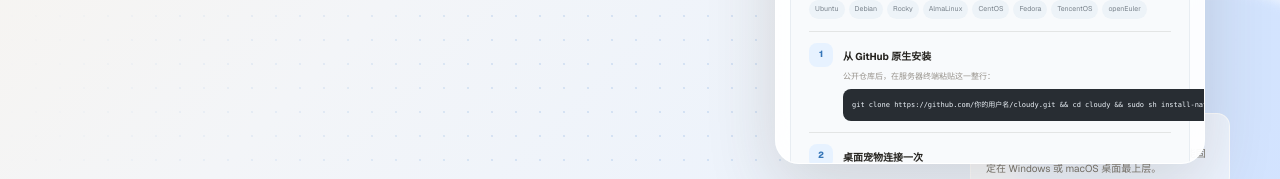
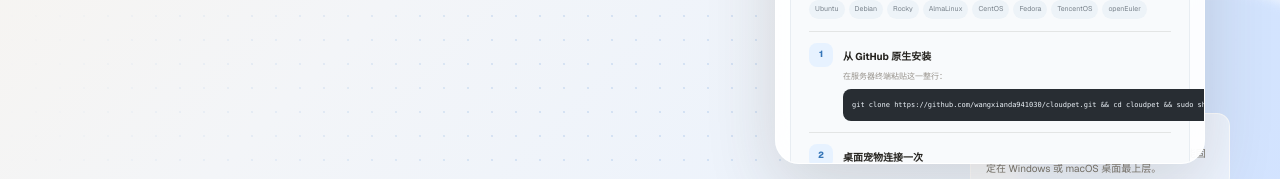
Before and after one commit to wangxianda941030/cloudpet, a Next.js app: page / in a window 1280 px wide. Both pictures are taken after a click on the button "怎么连接服务器". Shown: the part 644-823 px from the top of the page. Built offline with nearby package versions, Linux system fonts and the light colour scheme; no server answers.

Commit message:
fix: use public cloudpet repository in install command

```diff
--- a/app/page.tsx
+++ b/app/page.tsx
@@ -114,7 +114,7 @@ export default function Home() {
           <p className="setup-intro">默认使用原生模式：Python 采集器 + Node Web 服务由 systemd 管理，不需要 Docker。支持 x86_64 与 arm64，也不需要把 SSH、数据库密码或云密钥交给网页。</p>
           <div className="system-tags"><span>Ubuntu</span><span>Debian</span><span>Rocky</span><span>AlmaLinux</span><span>CentOS</span><span>Fedora</span><span>TencentOS</span><span>openEuler</span></div>
           <ol>
-            <li><span>1</span><div><b>从 GitHub 原生安装</b><p>公开仓库后，在服务器终端粘贴这一整行：</p><div className="command"><code>git clone https://github.com/你的用户名/cloudy.git && cd cloudy && sudo sh install-native.sh</code><button onClick={() => copy("install", "git clone https://github.com/你的用户名/cloudy.git && cd cloudy && sudo sh install-native.sh")}>{copied === "install" ? "好啦" : "复制"}</button></div></div></li>
+            <li><span>1</span><div><b>从 GitHub 原生安装</b><p>在服务器终端粘贴这一整行：</p><div className="command"><code>git clone https://github.com/wangxianda941030/cloudpet.git && cd cloudpet && sudo sh install-native.sh</code><button onClick={() => copy("install", "git clone https://github.com/wangxianda941030/cloudpet.git && cd cloudpet && sudo sh install-native.sh")}>{copied === "install" ? "好啦" : "复制"}</button></div></div></li>
             <li><span>2</span><div><b>桌面宠物连接一次</b><p>腾讯云防火墙放行 TCP 6121，把安装完成后显示的整条私密地址粘贴进桌面版：</p><div className="command"><code>http://公网IP:6121/?token=自动生成</code><button onClick={() => copy("url", "http://公网IP:6121/?token=自动生成")}>{copied === "url" ? "好啦" : "复制"}</button></div></div></li>
           </ol>
           <div className="privacy-note">🔒 公网只开放网页端口 6121；采集器 6120 只允许本机访问。安装器还会自动生成私密访问令牌。Docker 仍可通过 <b>sudo sh install.sh</b> 作为可选方案。</div>
```
Also changed, not shown: 1 other file (tests, documents, lock files or other folders).
